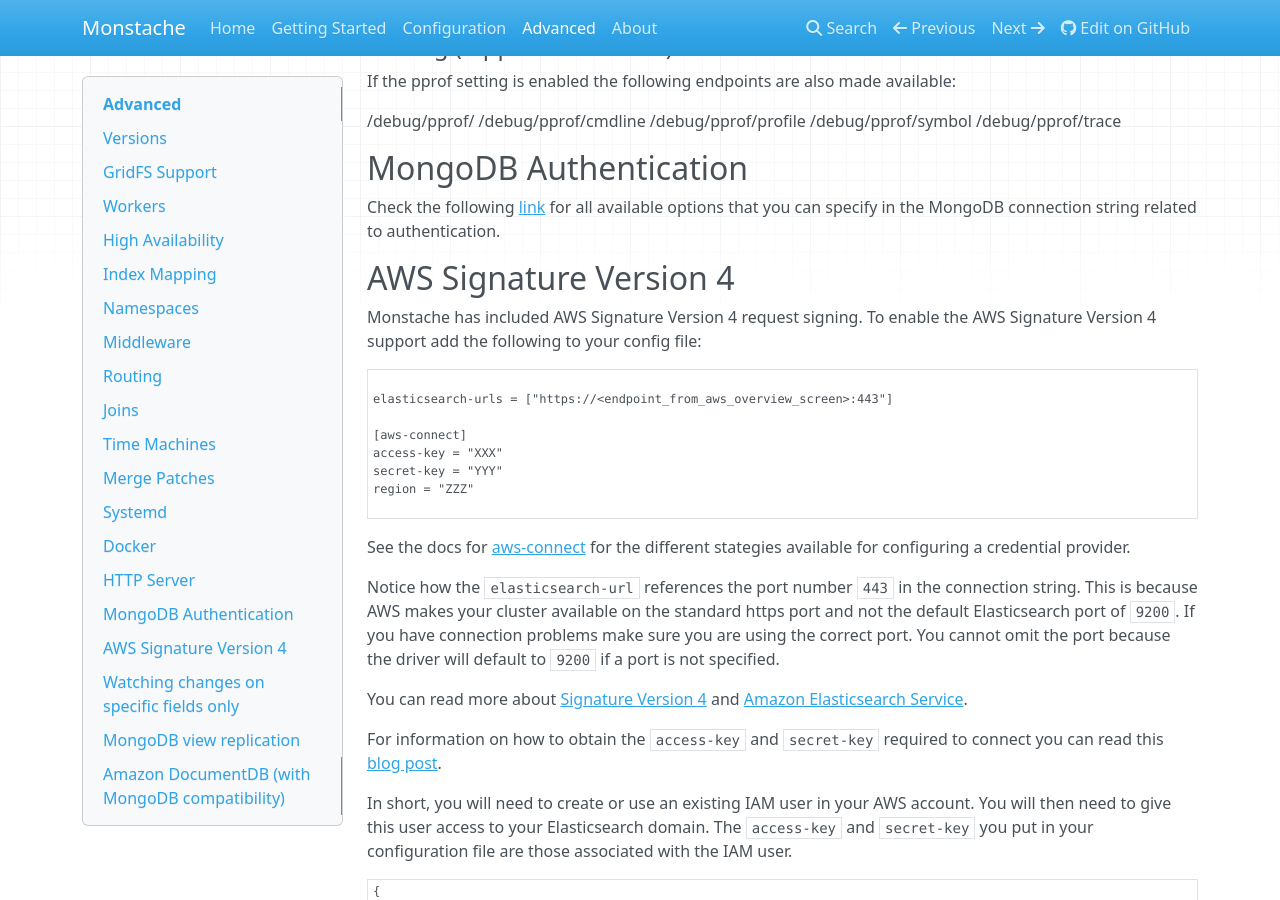
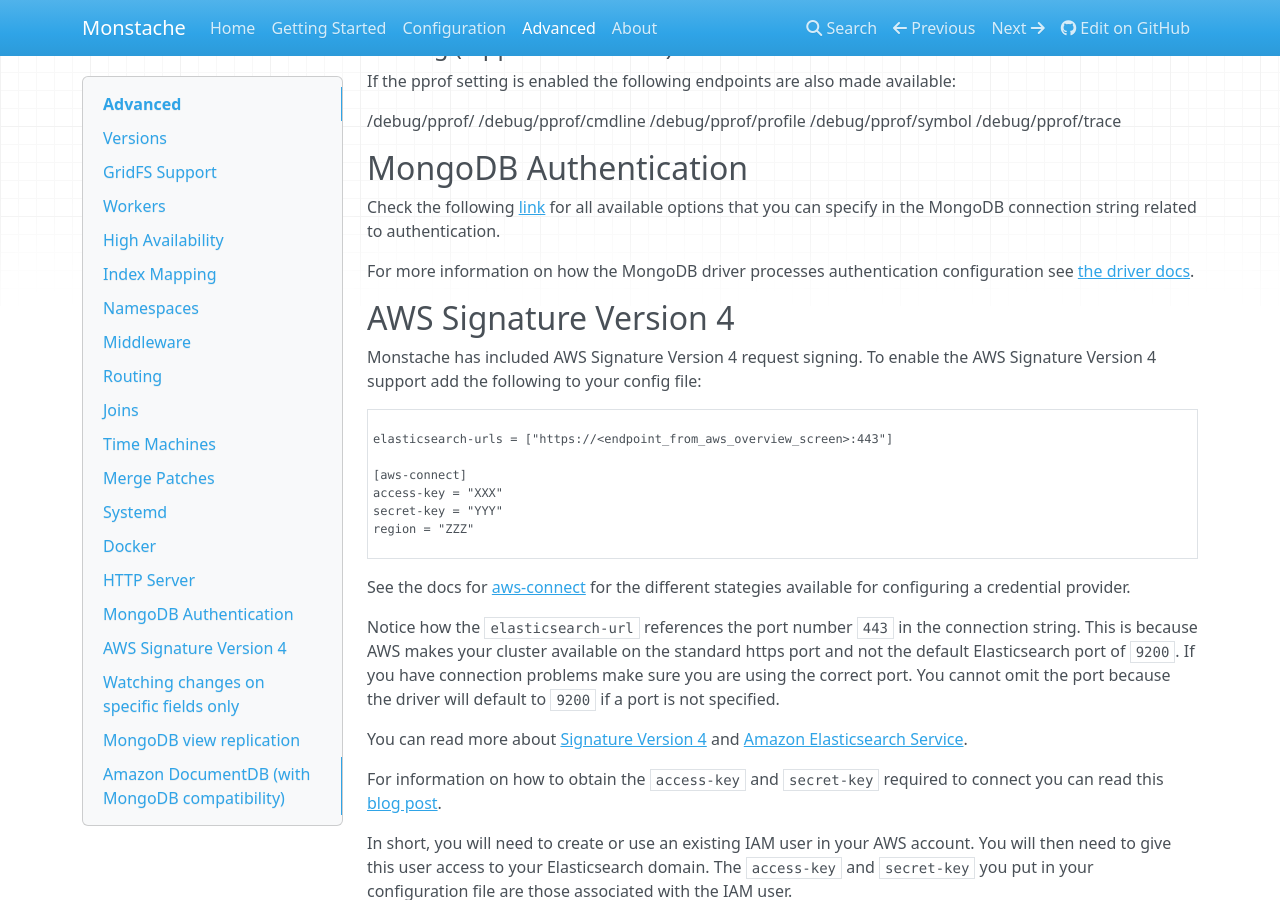
Before and after one commit to rwynn/monstache-site, an MkDocs documentation site: the page built from src/advanced.md, in a window 1280 px wide and 900 px high, scrolled down 26794 px. Built offline with MkDocs 1.6.1, drawn with Linux system fonts in a browser that asks for light colours; nearby versions of some CDN libraries; a style sheet for code colours, icons or effects is not loaded.

Commit message:
Update MongoDB authentication links

```diff
--- a/docs/advanced/index.html
+++ b/docs/advanced/index.html
@@ -1405,8 +1405,10 @@
 /debug/pprof/symbol
 /debug/pprof/trace</p>
 <h2 id="mongodb-authentication">MongoDB Authentication<a class="headerlink" href="#mongodb-authentication" title="Permanent link">&para;</a></h2>
-<p>Check the following <a href="https://github.com/mongodb/mongo-go-driver/blob/v1.0.2/x/network/connstring/connstring.go">link</a>
+<p>Check the following <a href="https://github.com/mongodb/mongo-go-driver/blob/v1.4.4/x/mongo/driver/connstring/connstring.go">link</a>
 for all available options that you can specify in the MongoDB connection string related to authentication.</p>
+<p>For more information on how the MongoDB driver processes authentication configuration see
+<a href="https://pkg.go.dev/go.mongodb.org/mongo-driver/mongo#Connect">the driver docs</a>.</p>
 <h2 id="aws-signature-version-4">AWS Signature Version 4<a class="headerlink" href="#aws-signature-version-4" title="Permanent link">&para;</a></h2>
 <p>Monstache has included AWS Signature Version 4 request signing.  To enable the AWS Signature Version 4 support add the following to your config file:</p>
 <pre><code>
--- a/docs/index.html
+++ b/docs/index.html
@@ -279,5 +279,5 @@
 
 <!--
 MkDocs version : 1.1.2
-Build Date UTC : 2020-12-06 18:11:09.096432+00:00
+Build Date UTC : 2020-12-06 20:03:05.259048+00:00
 -->
--- a/src/advanced.md
+++ b/src/advanced.md
@@ -1263,8 +1263,11 @@
 
 ## MongoDB Authentication
 
-Check the following [link](https://github.com/mongodb/mongo-go-driver/blob/v1.0.2/x/network/connstring/connstring.go)
+Check the following [link](https://github.com/mongodb/mongo-go-driver/blob/v1.4.4/x/mongo/driver/connstring/connstring.go)
 for all available options that you can specify in the MongoDB connection string related to authentication.
+
+For more information on how the MongoDB driver processes authentication configuration see
+[the driver docs](https://pkg.go.dev/go.mongodb.org/mongo-driver/mongo#Connect).
 
 ## AWS Signature Version 4
 
```
Also changed, not shown: docs/search/search_index.json, 1 other file.
